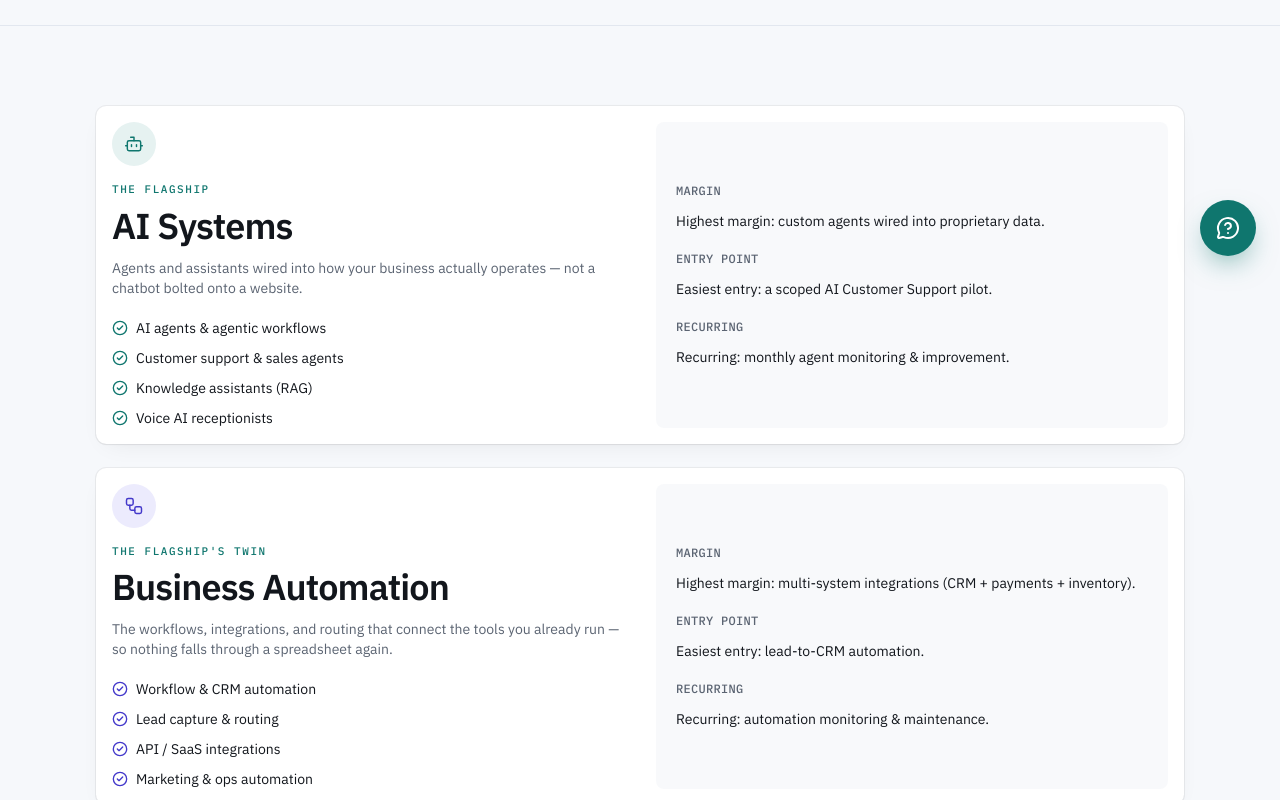
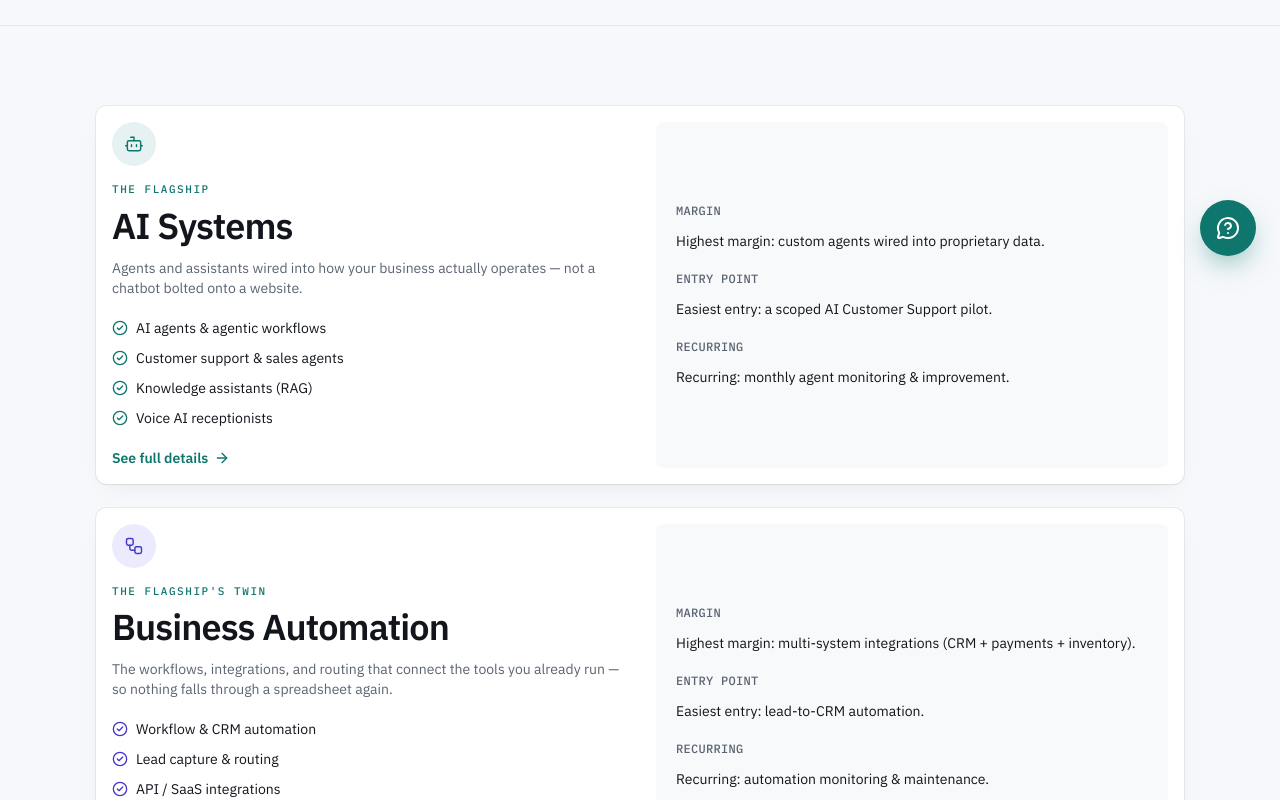
Before and after one commit to mirza-shafi/zents-tech, a Next.js app: page /systems in a window 1280 px wide. Shown: the part 520-1320 px from the top of the page. Built offline with nearby package versions, Linux system fonts and the light colour scheme.

Commit message:
feat: expand systems card links to include the entire content column and add navigation prompts

```diff
--- a/src/app/systems/page.tsx
+++ b/src/app/systems/page.tsx
@@ -50,18 +50,16 @@ export default function SystemsPage() {
             <Reveal key={cat.name} delay={i * 0.06}>
               <Card id={cat.slug} className="scroll-mt-24">
                 <CardContent className="grid gap-8 md:grid-cols-[1fr_1fr]">
-                  <div>
+                  <Link href={`/systems/${cat.slug}`} className="group block">
                     <div className={`flex size-11 items-center justify-center rounded-full ${colors.badge}`}>
                       <Icon className="size-5" strokeWidth={1.75} />
                     </div>
                     <span className="eyebrow mt-4 block">{cat.tag}</span>
-                    <Link href={`/systems/${cat.slug}`} className="group mt-2 inline-block">
-                      <h2
-                        className={`text-balance font-display text-3xl font-extrabold tracking-tight transition-colors md:text-4xl ${hoverColor[cat.color]}`}
-                      >
-                        {cat.name}
-                      </h2>
-                    </Link>
+                    <h2
+                      className={`mt-2 text-balance font-display text-3xl font-extrabold tracking-tight transition-colors md:text-4xl ${hoverColor[cat.color]}`}
+                    >
+                      {cat.name}
+                    </h2>
                     <p className="mt-3 text-muted-foreground">{cat.description}</p>
                     <ul className="mt-5 flex flex-col gap-2.5">
                       {cat.items.map((item) => (
@@ -71,7 +69,11 @@ export default function SystemsPage() {
                         </li>
                       ))}
                     </ul>
-                  </div>
+                    <span className="mt-5 flex items-center gap-1.5 text-sm font-semibold text-primary">
+                      See full details
+                      <ArrowRight className="size-4 transition-transform group-hover:translate-x-0.5" />
+                    </span>
+                  </Link>
                   <div className="flex flex-col justify-center gap-3 rounded-lg bg-muted/40 p-5">
                     <p className="text-xs font-mono uppercase tracking-wide text-muted-foreground">
                       Margin
```
Also changed, not shown: 1 other file (tests, documents, lock files or other folders).
